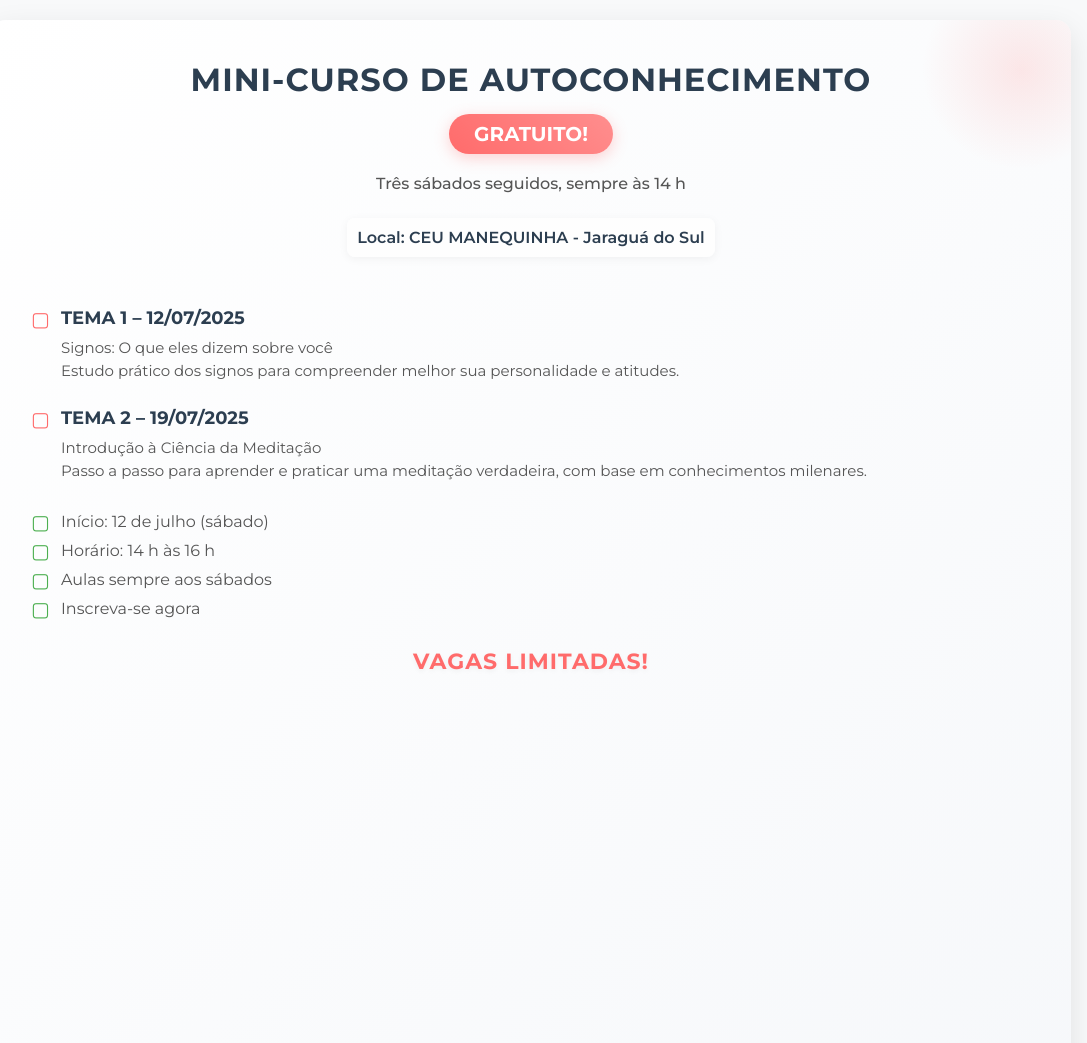
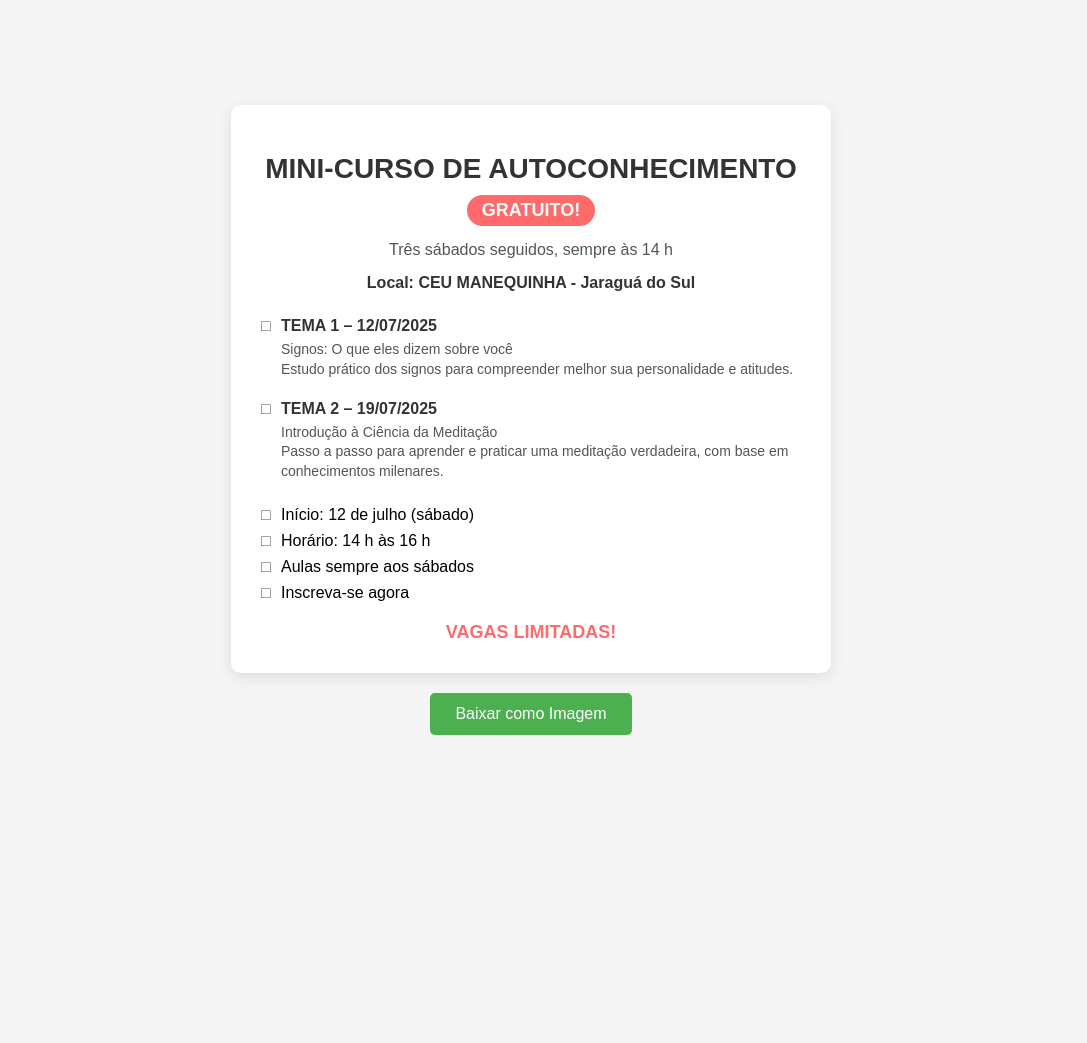
Before and after one commit to werberthcarvalho/GnosisJaraguadoSul, a plain HTML site: page divulga.html in a window 1280 px wide. Shown: the top 1043 px of the page, without its empty margins (109-1196 px from the left). After the commit the page ends 840 px from the top, so only its background shows below. Drawn offline with Linux system fonts and the light colour scheme.

Commit message:
Update divulga.html

```diff
--- a/divulga.html
+++ b/divulga.html
@@ -5,19 +5,14 @@
     <meta name="viewport" content="width=device-width, initial-scale=1.0">
     <title>Mini-Curso de Autoconhecimento</title>
     <style>
-        * {
-            margin: 0;
-            padding: 0;
-            box-sizing: border-box;
-        }
-
         body {
-            font-family: 'Montserrat', Arial, sans-serif;
-            background-color: #f8f9fa;
+            font-family: 'Arial', sans-serif;
+            background-color: #f5f5f5;
             display: flex;
             justify-content: center;
             align-items: center;
             min-height: 100vh;
+            margin: 0;
             padding: 20px;
         }
 
@@ -26,215 +21,170 @@
             flex-direction: column;
             align-items: center;
             width: 100%;
-            max-width: 1080px; /* Tamanho ideal para Instagram */
+            max-width: 600px; /* Mantendo o tamanho original */
         }
 
         .poster {
             width: 100%;
-            aspect-ratio: 1/1.25; /* Proporção ideal para Instagram */
-            max-width: 1080px;
-            background: linear-gradient(135deg, #ffffff 0%, #f5f7fa 100%);
-            border-radius: 15px;
-            box-shadow: 0 10px 30px rgba(0, 0, 0, 0.1);
-            padding: 40px;
-            position: relative;
-            overflow: hidden;
-        }
-
-        /* Efeito decorativo */
-        .poster::before {
-            content: "";
-            position: absolute;
-            top: -50px;
-            right: -50px;
-            width: 200px;
-            height: 200px;
-            background: radial-gradient(circle, rgba(255,107,107,0.15) 0%, rgba(255,107,107,0) 70%);
-            border-radius: 50%;
-        }
-
-        .poster::after {
-            content: "";
-            position: absolute;
-            bottom: -30px;
-            left: -30px;
-            width: 150px;
-            height: 150px;
-            background: radial-gradient(circle, rgba(76,175,80,0.1) 0%, rgba(76,175,80,0) 70%);
-            border-radius: 50%;
+            background-color: white;
+            border-radius: 10px;
+            box-shadow: 0 4px 15px rgba(0, 0, 0, 0.1);
+            padding: 30px;
+            box-sizing: border-box;
+            margin-bottom: 20px;
         }
 
         .header {
             text-align: center;
-            margin-bottom: 30px;
-            position: relative;
-            z-index: 1;
+            margin-bottom: 25px;
         }
 
         h1 {
-            color: #2c3e50;
-            font-size: clamp(24px, 3.5vw, 32px);
-            margin-bottom: 15px;
+            color: #333;
+            font-size: 28px;
+            margin-bottom: 10px;
             text-transform: uppercase;
-            font-weight: 700;
-            letter-spacing: 1px;
         }
 
         .gratuito {
-            background: linear-gradient(45deg, #ff6b6b, #ff8e8e);
+            background-color: #ff6b6b;
             color: white;
             display: inline-block;
-            padding: 8px 25px;
-            border-radius: 30px;
+            padding: 5px 15px;
+            border-radius: 20px;
             font-weight: bold;
-            font-size: clamp(16px, 2vw, 20px);
-            margin-bottom: 20px;
-            box-shadow: 0 4px 15px rgba(255, 107, 107, 0.3);
+            font-size: 18px;
+            margin-bottom: 15px;
         }
 
         .info-line {
-            font-size: clamp(14px, 2vw, 16px);
+            font-size: 16px;
             color: #555;
             margin-bottom: 5px;
             text-align: center;
-            font-weight: 500;
         }
 
         .local {
-            font-weight: 600;
-            margin: 20px 0;
+            font-weight: bold;
+            margin: 15px 0;
             text-align: center;
-            color: #2c3e50;
-            font-size: clamp(14px, 2vw, 16px);
-            background-color: rgba(255, 255, 255, 0.7);
-            padding: 10px;
-            border-radius: 8px;
-            display: inline-block;
-            box-shadow: 0 2px 10px rgba(0, 0, 0, 0.05);
-        }
-
-        .themes-container {
-            margin: 30px 0;
-            position: relative;
-            z-index: 1;
+            color: #333;
         }
 
         .theme {
-            margin-bottom: 25px;
-            padding-left: 30px;
+            margin-bottom: 20px;
+            padding-left: 20px;
             position: relative;
         }
 
         .theme::before {
-            content: "▢";
+            content: "□";
             position: absolute;
             left: 0;
-            color: #ff6b6b;
-            font-size: 20px;
-            top: 0;
+            color: #666;
         }
 
         .theme-title {
-            font-weight: 700;
-            color: #2c3e50;
-            margin-bottom: 8px;
-            font-size: clamp(16px, 2.2vw, 18px);
+            font-weight: bold;
+            color: #333;
+            margin-bottom: 5px;
         }
 
         .theme-date {
-            color: #ff6b6b;
-            font-size: clamp(13px, 1.8vw, 14px);
-            margin-bottom: 8px;
-            font-weight: 600;
+            color: #666;
+            font-size: 14px;
+            margin-bottom: 5px;
         }
 
         .theme-description {
             color: #555;
-            font-size: clamp(14px, 2vw, 15px);
-            line-height: 1.5;
+            font-size: 14px;
+            line-height: 1.4;
         }
 
         .details {
-            margin-top: 30px;
-            position: relative;
-            z-index: 1;
+            margin-top: 25px;
         }
 
         .detail-item {
-            margin-bottom: 10px;
-            padding-left: 30px;
+            margin-bottom: 8px;
+            padding-left: 20px;
             position: relative;
-            font-size: clamp(14px, 2vw, 16px);
-            color: #555;
         }
 
         .detail-item::before {
-            content: "▢";
+            content: "□";
             position: absolute;
             left: 0;
-            color: #4CAF50;
-            font-size: 20px;
-            top: -2px;
+            color: #666;
         }
 
         .vagas {
             text-align: center;
-            font-weight: 800;
+            font-weight: bold;
             color: #ff6b6b;
-            margin-top: 30px;
-            font-size: clamp(18px, 3vw, 22px);
+            margin-top: 20px;
+            font-size: 18px;
             text-transform: uppercase;
-            letter-spacing: 1px;
-            position: relative;
-            z-index: 1;
-            text-shadow: 0 2px 5px rgba(0, 0, 0, 0.05);
         }
 
         .download-btn {
-            background: linear-gradient(45deg, #4CAF50, #66BB6A);
+            background-color: #4CAF50;
             color: white;
             border: none;
-            padding: 15px 30px;
+            padding: 12px 25px;
             font-size: 16px;
-            border-radius: 8px;
+            border-radius: 5px;
             cursor: pointer;
-            transition: all 0.3s ease;
-            margin-top: 30px;
-            font-weight: 600;
-            box-shadow: 0 4px 15px rgba(76, 175, 80, 0.3);
+            transition: background-color 0.3s;
         }
 
         .download-btn:hover {
-            transform: translateY(-2px);
-            box-shadow: 0 6px 20px rgba(76, 175, 80, 0.4);
+            background-color: #45a049;
         }
 
-        /* Responsividade melhorada */
-        @media (max-width: 768px) {
+        /* Melhorias para responsividade */
+        @media (max-width: 600px) {
             .poster {
-                padding: 30px 20px;
+                padding: 20px;
             }
 
             h1 {
                 font-size: 24px;
             }
 
-            .theme {
-                padding-left: 25px;
+            .gratuito {
+                font-size: 16px;
+                padding: 4px 12px;
+            }
+
+            .info-line, .local {
+                font-size: 14px;
+            }
+
+            .theme-title {
+                font-size: 15px;
+            }
+
+            .theme-description, .detail-item {
+                font-size: 13px;
+            }
+
+            .vagas {
+                font-size: 16px;
             }
         }
 
-        @media (max-width: 480px) {
-            .poster {
-                padding: 25px 15px;
+        @media (max-width: 400px) {
+            h1 {
+                font-size: 20px;
             }
 
-            .theme::before, .detail-item::before {
-                font-size: 18px;
+            .poster {
+                padding: 15px;
             }
         }
     </style>
-    <link href="https://fonts.googleapis.com/css2?family=Montserrat:wght@400;500;600;700&display=swap" rel="stylesheet">
 </head>
 <body>
     <div class="poster-container">
@@ -246,7 +196,6 @@
                 <div class="local">Local: CEU MANEQUINHA - Jaraguá do Sul</div>
             </div>
 
-            <div class="themes-container">
             <div class="theme">
                 <div class="theme-title">TEMA 1 – 12/07/2025</div>
                 <div class="theme-description">
@@ -260,7 +209,6 @@
                 <div class="theme-description">
                     Introdução à Ciência da Meditação<br>
                     Passo a passo para aprender e praticar uma meditação verdadeira, com base em conhecimentos milenares.
-                    </div>
                 </div>
             </div>
 
@@ -281,18 +229,10 @@
     <script>
         document.getElementById('downloadBtn').addEventListener('click', function() {
             const poster = document.getElementById('poster');
-            const originalWidth = poster.offsetWidth;
-            const originalHeight = poster.offsetHeight;
 
-            // Aumenta a resolução para a imagem final
-            const scale = 2;
-
+            // Configurações para melhor qualidade da imagem
             const options = {
-                scale: scale,
-                width: originalWidth,
-                height: originalHeight,
-                windowWidth: originalWidth,
-                windowHeight: originalHeight,
+                scale: 2, // Aumenta a resolução
                 logging: false,
                 useCORS: true,
                 allowTaint: true
@@ -300,8 +240,8 @@
 
             html2canvas(poster, options).then(canvas => {
                 const link = document.createElement('a');
-                link.download = 'mini-curso-autoconhecimento-instagram.png';
-                link.href = canvas.toDataURL('image/png', 1.0);
+                link.download = 'mini-curso-autoconhecimento.png';
+                link.href = canvas.toDataURL('image/png');
                 link.click();
             });
         });
```
Lines whose indentation alone changed are shown as unchanged.
